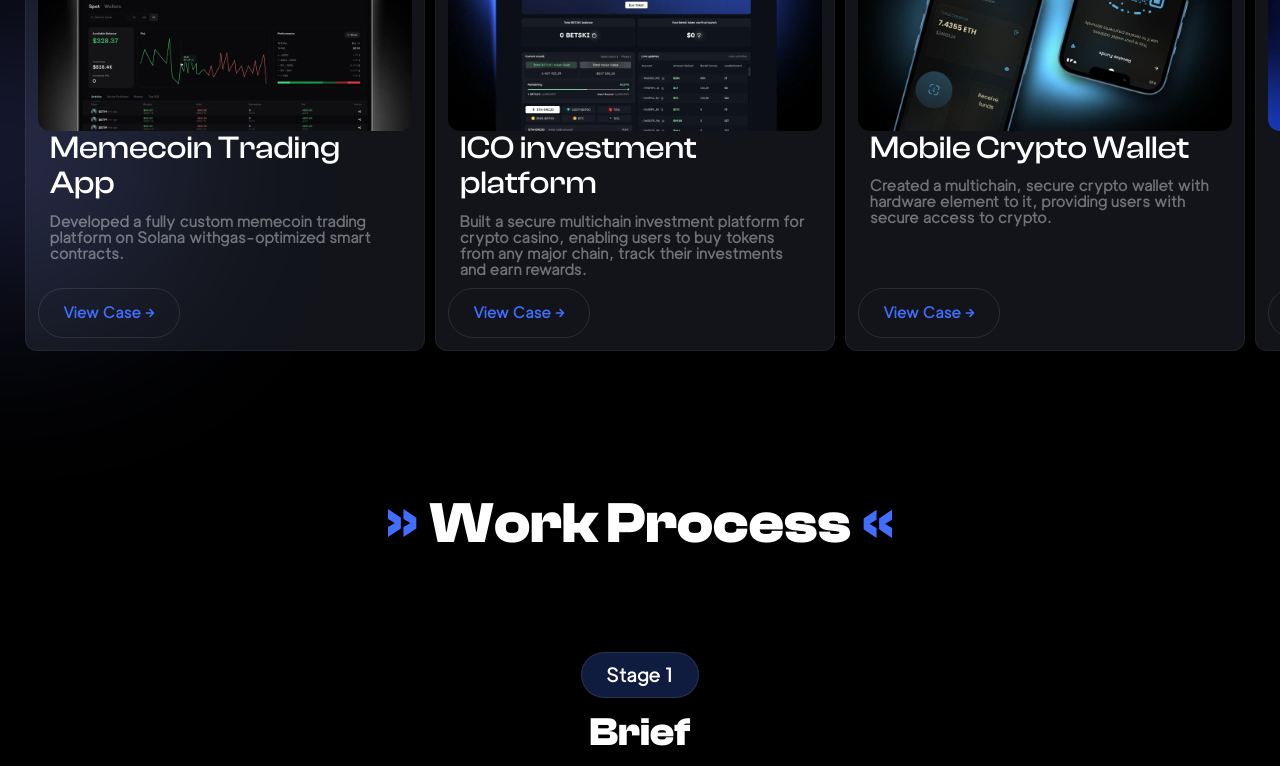
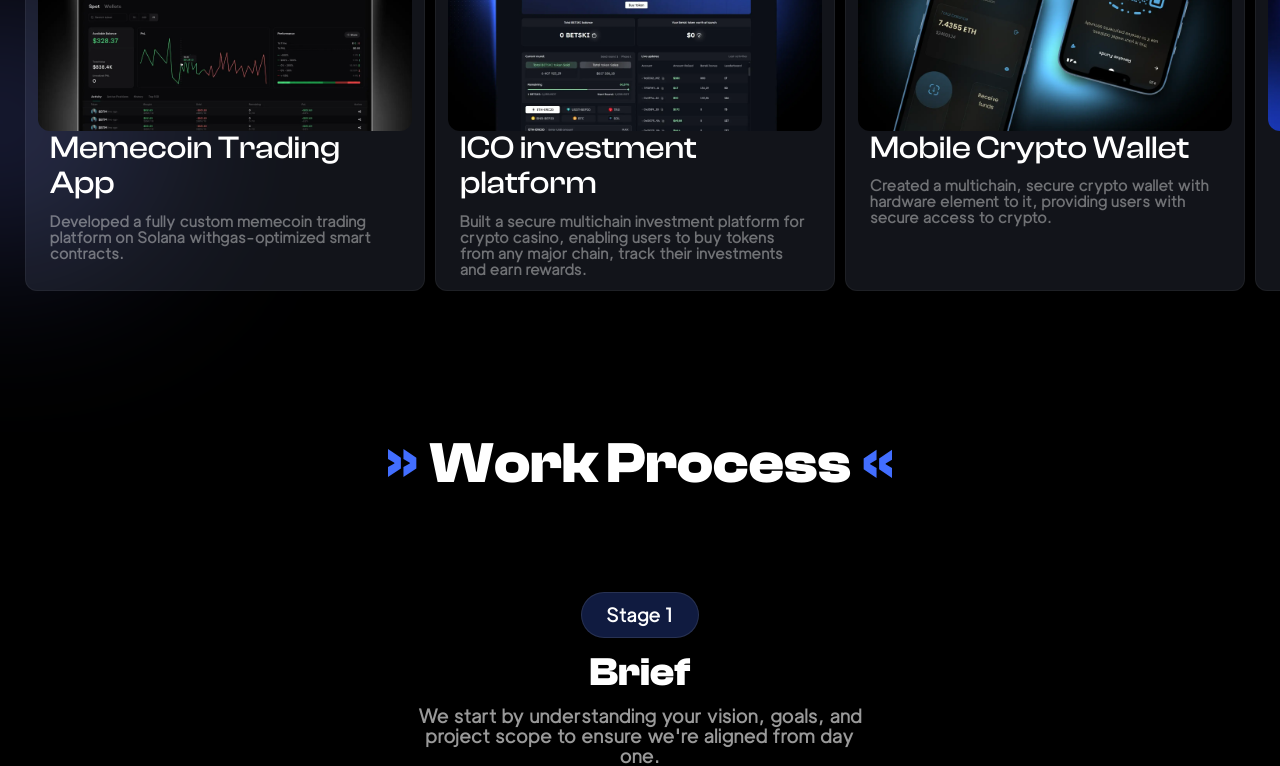
Before and after one commit to sowell-owen/etheriz-landing, a Next.js app: page / in a window 1280 px wide. Shown: the part 2340-3106 px from the top of the page. Built offline with nearby package versions, Linux system fonts and the light colour scheme.

Commit message:
chore: remove "view case" btn temp

```diff
--- a/app/_components/CaseCard.tsx
+++ b/app/_components/CaseCard.tsx
@@ -1,7 +1,7 @@
 import { useEffect, useState } from "react";
 import Image from "next/image";
-import { FaArrowRight } from "react-icons/fa";
-import Link from "next/link";
+// import { FaArrowRight } from "react-icons/fa";
+// import Link from "next/link";
 
 type OurCase = {
   id: string | number;
@@ -156,32 +156,32 @@ export default function CaseCards({
                 </span>
               </div>
 
-              {!hoverable && (
-                <Link href={`/cases/${data.title.replace(/\s+/g, "-")}`}>
-                  <button className="text-white cursor-pointer hover:text-[#426EFF] bg-[#426EFF40] hover:bg-transparent border border-white/0 hover:border-white/10 font-[400] flex items-center gap-1 text-base py-3 px-6 rounded-full self-start mt-9 transition-colors duration-200">
-                    View Case <FaArrowRight size={10} />
-                  </button>
-                </Link>
-              )}
+              {/*{!hoverable && (*/}
+              {/*  <Link href={`/cases/${data.title.replace(/\s+/g, "-")}`}>*/}
+              {/*    <button className="text-white cursor-pointer hover:text-[#426EFF] bg-[#426EFF40] hover:bg-transparent border border-white/0 hover:border-white/10 font-[400] flex items-center gap-1 text-base py-3 px-6 rounded-full self-start mt-9 transition-colors duration-200">*/}
+              {/*      View Case <FaArrowRight size={10} />*/}
+              {/*    </button>*/}
+              {/*  </Link>*/}
+              {/*)}*/}
             </div>
 
-            {hoverable && (
-              <Link
-                href={`/cases/${data.title.replace(/\s+/g, "-")}`}
-                className="z-10 inline-block mt-[10px] w-[max-content]"
-              >
-                <button
-                  className={`font-[400] flex items-center gap-1 text-base py-3 px-6 rounded-full self-start transition-colors mt-[20px] lg:mt-[0] duration-200
-        ${
-          (hoverable && isHoveredCase === data.id) || isMobile
-            ? "bg-[#426EFF40] text-white border border-white/0 cursor-pointer"
-            : "text-[#426EFF] border border-white/10 cursor-default"
-        }`}
-                >
-                  View Case <FaArrowRight size={10} />
-                </button>
-              </Link>
-            )}
+        {/*    {hoverable && (*/}
+        {/*      <Link*/}
+        {/*        href={`/cases/${data.title.replace(/\s+/g, "-")}`}*/}
+        {/*        className="z-10 inline-block mt-[10px] w-[max-content]"*/}
+        {/*      >*/}
+        {/*        <button*/}
+        {/*          className={`font-[400] flex items-center gap-1 text-base py-3 px-6 rounded-full self-start transition-colors mt-[20px] lg:mt-[0] duration-200*/}
+        {/*${*/}
+        {/*  (hoverable && isHoveredCase === data.id) || isMobile*/}
+        {/*    ? "bg-[#426EFF40] text-white border border-white/0 cursor-pointer"*/}
+        {/*    : "text-[#426EFF] border border-white/10 cursor-default"*/}
+        {/*}`}*/}
+        {/*        >*/}
+        {/*          View Case <FaArrowRight size={10} />*/}
+        {/*        </button>*/}
+        {/*      </Link>*/}
+        {/*    )}*/}
           </div>
         </div>
 
```
